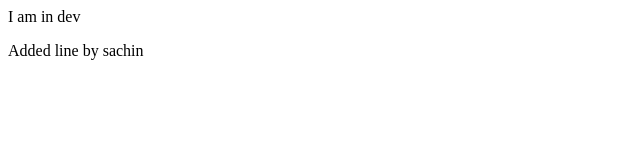
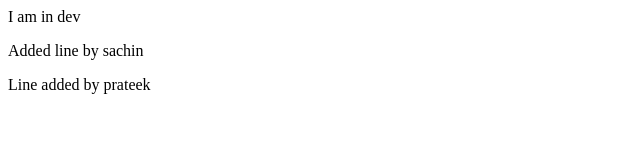
Before and after one commit to sachin2712/sachin-1, a plain HTML site: page index.html in a window 1280 px wide. Shown: the whole page, without its empty margins (0-640 px from the left). Drawn offline with Linux system fonts and the light colour scheme.

Commit message:
line added by prateek

```diff
--- a/index.html
+++ b/index.html
@@ -1,2 +1,3 @@
 <p>I am in dev</p>
 <p>Added line by sachin</p>
+<p>Line added by prateek</p>
```
